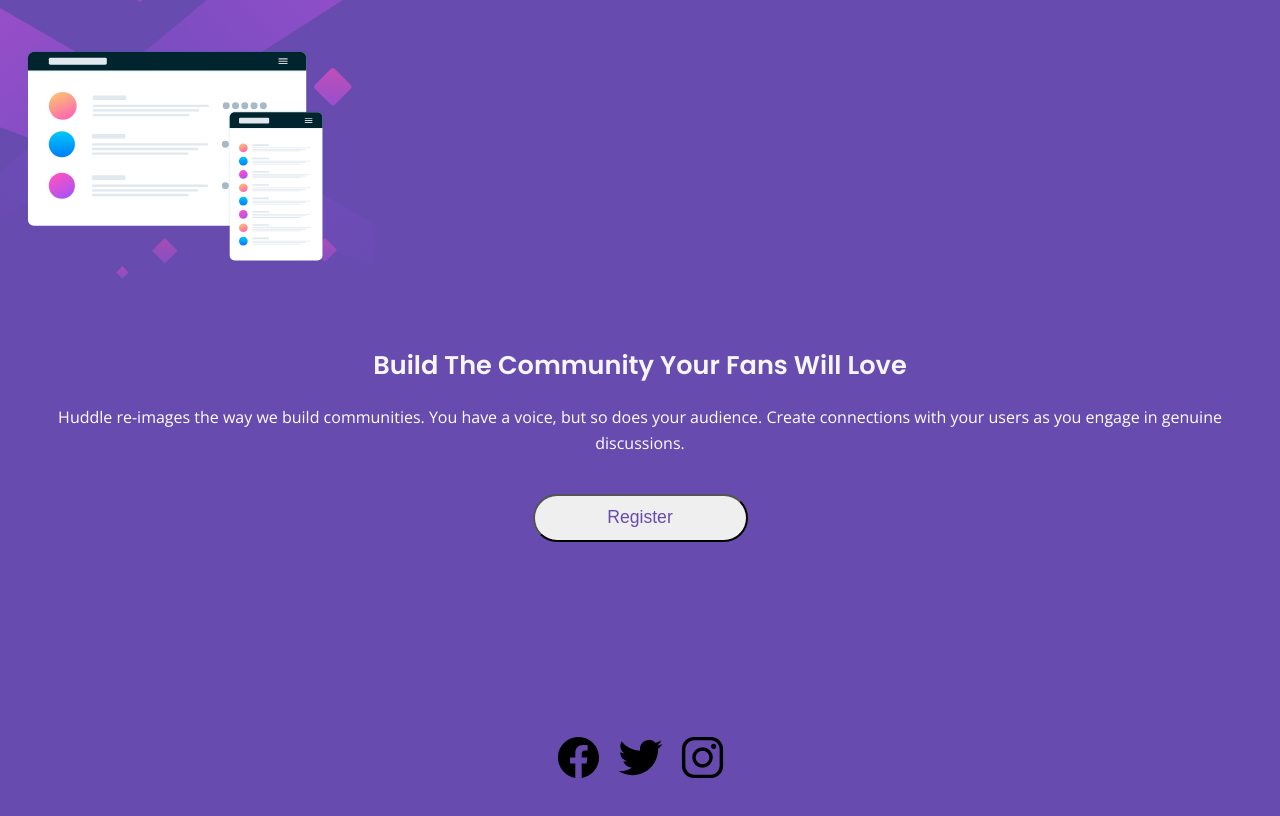
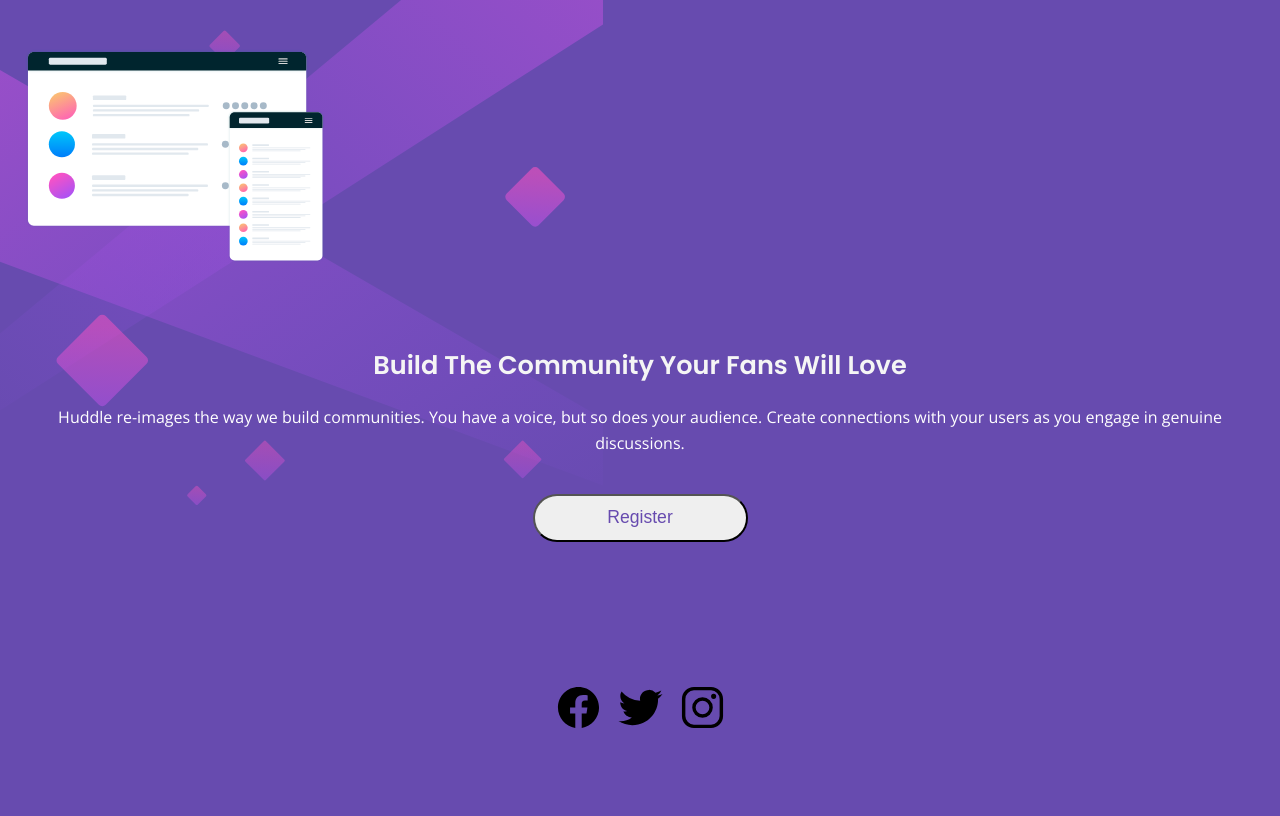
Before and after one commit to RicardoColladoRothschild/HudleLandingPage.github.io, a plain HTML site: page index.html in a window 1280 px wide. Shown: the part 94-910 px from the top of the page. Before the commit the page ends 885 px from the top, so only its background shows below. Drawn offline with nearby package versions, Linux system fonts and the light colour scheme; a web font is replaced by a local one.

Commit message:
fix footer

```diff
--- a/css/main.scss
+++ b/css/main.scss
@@ -16,7 +16,7 @@
     height:75vh;
     background-color: $primary-backgroung;
     background-image: url('../img/bg-mobile.svg');
-
+    background-size: contain;
     background-repeat: no-repeat;
 
 }
@@ -42,7 +42,7 @@
     height:85%;
     padding:0 25px;
     align-items: center;
-    margin-bottom:175px;
+    margin-bottom:100px;
 
     .image-main--container{
         width:100%;
@@ -109,12 +109,12 @@
 footer{
 
     width:100%;
-    height:100px;
+    height:200px;
     display:flex;
     align-items: center;
     justify-content: center;
     .socialmedia-container{
-        padding-top:25px;
+
         width:250px;
         height:65px;
         display:flex;
```
Also changed, not shown: css/main.css.
